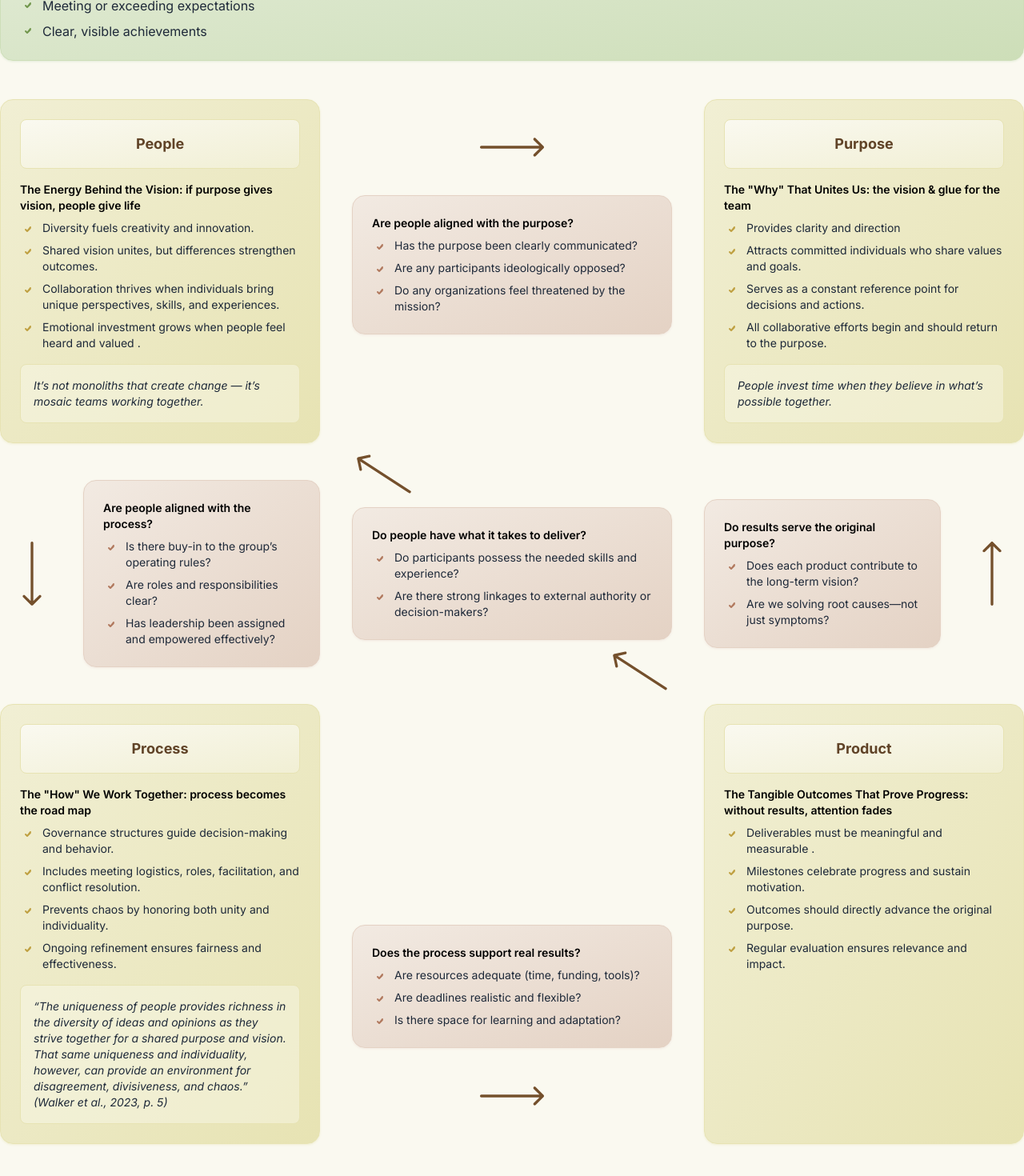
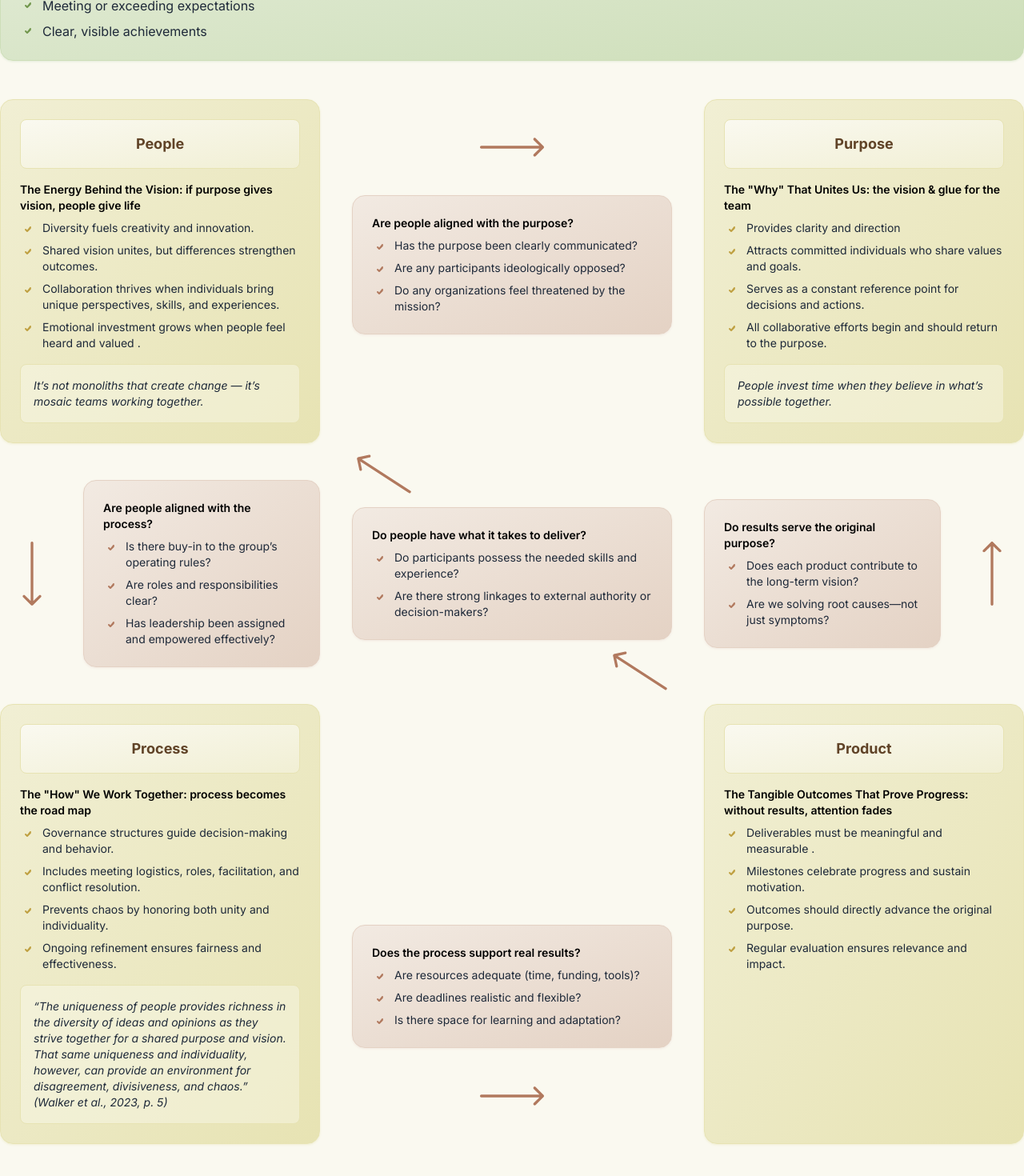
Before and after one commit to havekes/collaboration, a SvelteKit app: page /collaborative-alignment in a window 1280 px wide. Shown: the part 302-1772 px from the top of the page at 80% size. Built offline with nearby package versions, Linux system fonts and the light colour scheme.

Commit message:
collaboration lighter arrows

```diff
--- a/src/routes/collaborative-alignment/+page.svelte
+++ b/src/routes/collaborative-alignment/+page.svelte
@@ -52,7 +52,7 @@
 				</Blockquote>
 			</Card>
 			<div>
-				<LongArrow class="m-auto my-10 h-10 w-20 rotate-180 text-cornsilk-800" />
+				<LongArrow class="m-auto my-10 h-10 w-20 rotate-180 text-light-bronze-500" />
 
 				<Card theme="light-bronze">
 					<List title="Are people aligned with the purpose?">
@@ -84,7 +84,7 @@
 			</Card>
 
 			<div class="flex items-center gap-6">
-				<LongArrow class="m-auto h-10 w-20 shrink-0 rotate-270 text-cornsilk-800" />
+				<LongArrow class="m-auto h-10 w-20 shrink-0 rotate-270 text-light-bronze-500" />
 				<Card theme="light-bronze">
 					<List title="Are people aligned with the process?">
 						<ListItem theme="light-bronze">Is there buy-in to the group’s operating rules?</ListItem
@@ -97,7 +97,7 @@
 				</Card>
 			</div>
 			<div>
-				<LongArrow class="rotate my-5 h-10 w-20 rotate-33 text-cornsilk-800" />
+				<LongArrow class="rotate my-5 h-10 w-20 rotate-33 text-light-bronze-500" />
 				<Card theme="light-bronze">
 					<List title="Do people have what it takes to deliver?">
 						<ListItem theme="light-bronze">
@@ -109,7 +109,7 @@
 					</List>
 				</Card>
 				<div class="flex justify-end">
-					<LongArrow class="rotate my-5 h-10 w-20 rotate-33 text-cornsilk-800" />
+					<LongArrow class="rotate my-5 h-10 w-20 rotate-33 text-light-bronze-500" />
 				</div>
 			</div>
 			<div class="flex items-center gap-6">
@@ -121,7 +121,7 @@
 						<ListItem theme="light-bronze">Are we solving root causes—not just symptoms?</ListItem>
 					</List>
 				</Card>
-				<LongArrow class="m-auto h-10 w-20 shrink-0 rotate-90 text-cornsilk-800" />
+				<LongArrow class="m-auto h-10 w-20 shrink-0 rotate-90 text-light-bronze-500" />
 			</div>
 
 			<Card theme="cornsilk" class="justify-self-start">
@@ -148,7 +148,7 @@
 				</Blockquote>
 			</Card>
 			<div class="flex flex-col-reverse">
-				<LongArrow class="m-auto my-10 h-10 w-20 rotate-180 text-cornsilk-800" />
+				<LongArrow class="m-auto my-10 h-10 w-20 rotate-180 text-light-bronze-500" />
 				<Card theme="light-bronze">
 					<List title="Does the process support real results?">
 						<ListItem theme="light-bronze">Are resources adequate (time, funding, tools)?</ListItem>
```
